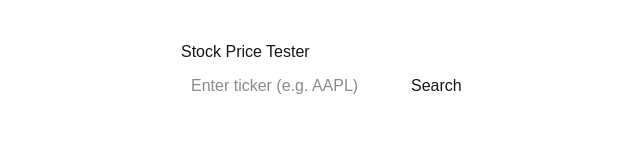
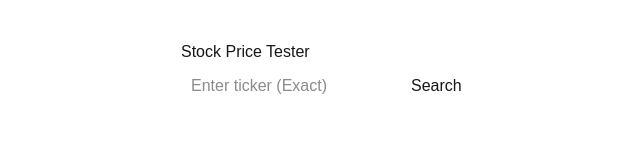
Before and after one commit to zander1650/WebDevStockApp, a Next.js app: page / in a window 1280 px wide. Shown: the top 160 px of the page, without its empty margins (199-839 px from the left). Built offline with nearby package versions, Linux system fonts and the light colour scheme.

Commit message:
Working test (Just an Api call)

```diff
--- a/app/page.js
+++ b/app/page.js
@@ -1,5 +1,5 @@
 "use client"
-
+// Basic start for Stock tracker, just and API call and styling as of now
 import { useState } from "react";
 import axios from "axios";
 
@@ -47,14 +47,14 @@ try {
       <div style={{ marginBottom: "20px" }}>
         <input
           type="text"
-          placeholder="Enter ticker (e.g. AAPL)"
+          placeholder="Enter ticker (Exact)"
           value={ticker}
           onChange={(e) => setTicker(e.target.value)}
           onKeyPress={(e) => e.key === "Enter" && searchStock()}
-          style={{ padding: "10px", width: "200px", fontSize: "16px" }}
+          style={{ padding: "10px", width: "200px", fontSize: "16px",}}
         />
         <button onClick={searchStock} disabled={loading} style={{ padding: "10px 20px", marginLeft: "10px" }}>
-          {loading ? "Loading..." : "Search"}
+          {loading ? "Loading" : "Search"}
         </button>
       </div>
 
@@ -71,7 +71,7 @@ try {
           </p>
           <p>Previous Close: ${data.pc?.toFixed(2)}</p>
           <p>Day High: ${data.h?.toFixed(2)} | Day Low: ${data.l?.toFixed(2)}</p>
-          <small>Data by Finnhub.io (real-time)</small>
+          <small>API Data from finnhub</small>
         </div>
       )}
     </div>
```
